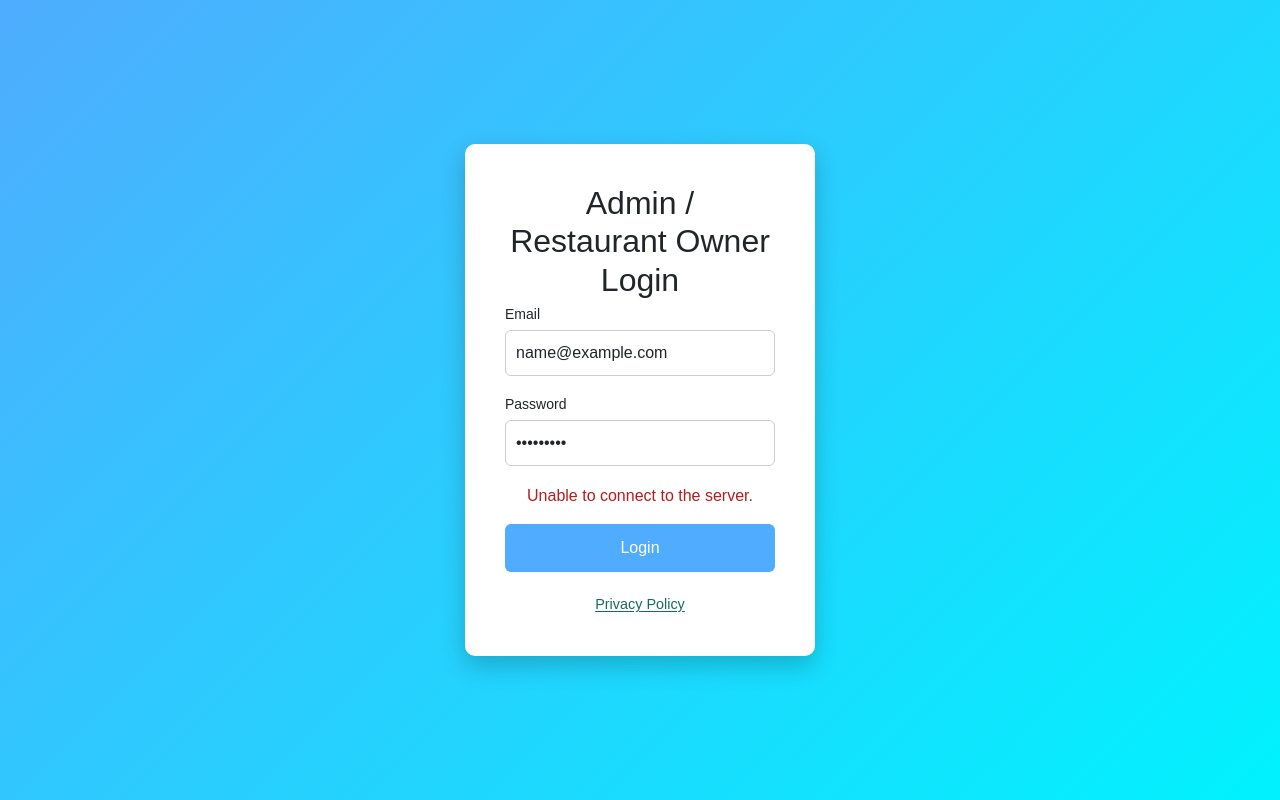
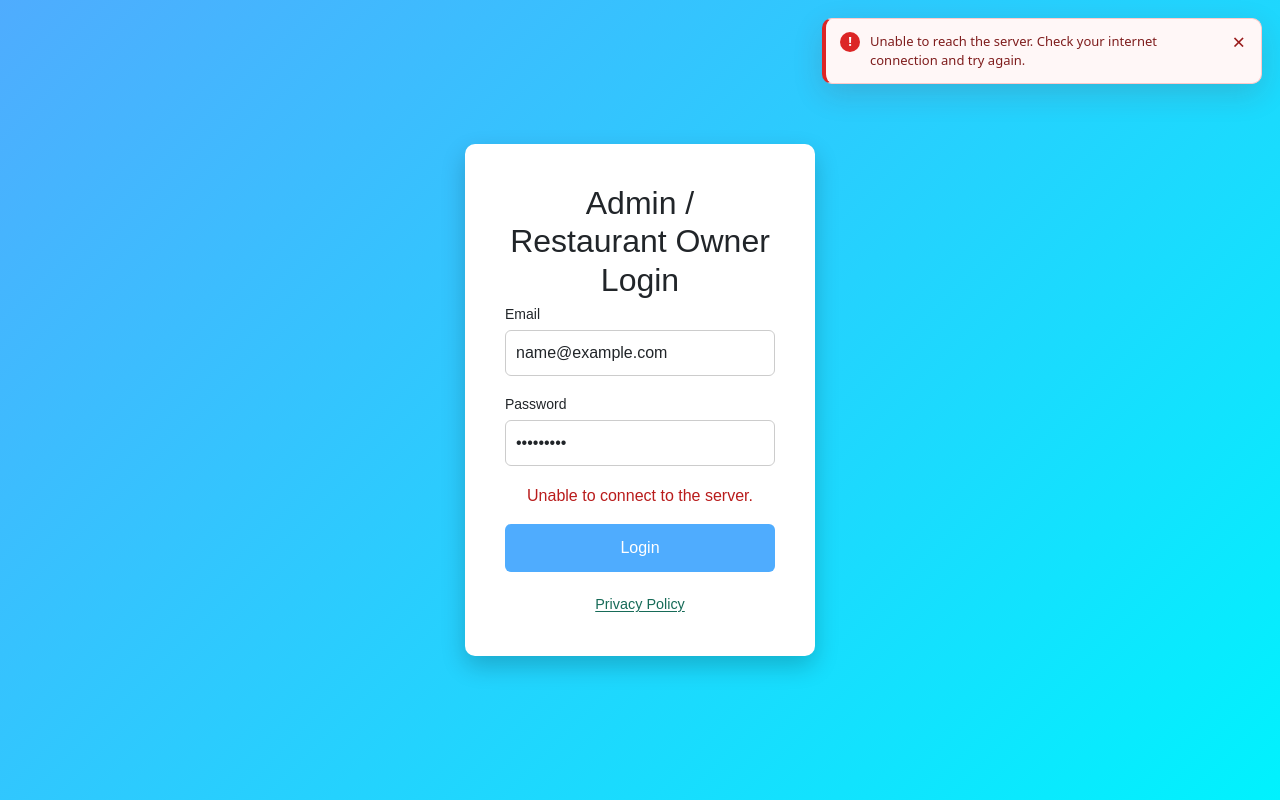
Before and after one commit to GodLRyuk/InstantAdminPannel, an Angular app: page / in a window 1280 px wide. Both pictures are taken after typing "name@example.com", "Sample123" into the empty fields and a click on the button "Login". Built offline with nearby package versions, Linux system fonts and the light colour scheme; no server answers.

Commit message:
Fix: "Added a global API error alert for the entire app."

```diff
--- a/src/app/app.css
+++ b/src/app/app.css
@@ -0,0 +1,46 @@
+.global-api-alert {
+  position: fixed;
+  top: 18px;
+  right: 18px;
+  z-index: 2000;
+  display: flex;
+  align-items: flex-start;
+  gap: 10px;
+  width: min(440px, calc(100vw - 36px));
+  padding: 13px 14px;
+  color: #7f1d1d;
+  background: #fff7f7;
+  border: 1px solid #fecaca;
+  border-left: 4px solid #dc2626;
+  border-radius: 10px;
+  box-shadow: 0 10px 30px rgba(127, 29, 29, .16);
+  font-size: 13px;
+}
+
+.global-api-alert-icon {
+  display: grid;
+  flex: 0 0 auto;
+  place-items: center;
+  width: 20px;
+  height: 20px;
+  color: #fff;
+  background: #dc2626;
+  border-radius: 50%;
+  font-weight: 700;
+}
+
+.global-api-alert-message {
+  flex: 1;
+  line-height: 1.45;
+}
+
+.global-api-alert button {
+  flex: 0 0 auto;
+  padding: 0 2px;
+  color: #991b1b;
+  background: transparent;
+  border: 0;
+  font-size: 22px;
+  line-height: 18px;
+  cursor: pointer;
+}
--- a/src/app/app.html
+++ b/src/app/app.html
@@ -1 +1,9 @@
+@if (apiErrorService.alert(); as alert) {
+  <div class="global-api-alert" role="alert" aria-live="assertive">
+    <span class="global-api-alert-icon" aria-hidden="true">!</span>
+    <span class="global-api-alert-message">{{ alert.message }}</span>
+    <button type="button" aria-label="Dismiss error" (click)="apiErrorService.dismiss()">×</button>
+  </div>
+}
+
 <router-outlet></router-outlet>
--- a/src/app/app.ts
+++ b/src/app/app.ts
@@ -1,4 +1,5 @@
 import { Component, signal } from '@angular/core';
+import { ApiErrorService } from './services/api-error.service';
 
 @Component({
   selector: 'app-root',
@@ -8,4 +9,6 @@ import { Component, signal } from '@angular/core';
 })
 export class App {
   protected readonly title = signal('instant-admin');
+
+  constructor(readonly apiErrorService: ApiErrorService) {}
 }
--- a/src/app/interceptors/auth-interceptor.ts
+++ b/src/app/interceptors/auth-interceptor.ts
@@ -10,6 +10,7 @@ import {
 import { Observable, throwError, BehaviorSubject } from 'rxjs';
 import { catchError, switchMap, filter, take } from 'rxjs/operators';
 import { AuthService } from '../services/auth.service';
+import { ApiErrorService } from '../services/api-error.service';
 
 @Injectable()
 export class AuthInterceptor implements HttpInterceptor {
@@ -17,7 +18,10 @@ export class AuthInterceptor implements HttpInterceptor {
   private isRefreshing = false;
   private refreshTokenSubject = new BehaviorSubject<string | null>(null);
 
-  constructor(private authService: AuthService) { }
+  constructor(
+    private authService: AuthService,
+    private apiErrorService: ApiErrorService
+  ) { }
 
   intercept(req: HttpRequest<any>, next: HttpHandler): Observable<HttpEvent<any>> {
 
@@ -48,9 +52,15 @@ export class AuthInterceptor implements HttpInterceptor {
 
         // ❌ Do NOT refresh for login/refresh APIs
         if (error.status === 401 && !isPublic) {
-          return this.handle401Error(authReq, next);
+          return this.handle401Error(authReq, next).pipe(
+            catchError(refreshError => {
+              this.apiErrorService.show(refreshError);
+              return throwError(() => refreshError);
+            })
+          );
         }
 
+        this.apiErrorService.show(error);
         return throwError(() => error);
       })
     );
--- /dev/null
+++ b/src/app/services/api-error.service.ts
@@ -0,0 +1,94 @@
+import { Injectable, signal } from '@angular/core';
+import { HttpErrorResponse } from '@angular/common/http';
+
+export interface ApiErrorAlert {
+  message: string;
+  id: number;
+}
+
+@Injectable({ providedIn: 'root' })
+export class ApiErrorService {
+  readonly alert = signal<ApiErrorAlert | null>(null);
+  private lastMessage = '';
+  private lastShownAt = 0;
+  private dismissTimer: ReturnType<typeof setTimeout> | null = null;
+
+  show(error: unknown): void {
+    const message = this.getMessage(error);
+    const now = Date.now();
+
+    // Polling endpoints can fail repeatedly. Avoid showing the same alert every few seconds.
+    if (message === this.lastMessage && now - this.lastShownAt < 4000) {
+      return;
+    }
+
+    this.lastMessage = message;
+    this.lastShownAt = now;
+    this.alert.set({ message, id: now });
+
+    if (this.dismissTimer) {
+      clearTimeout(this.dismissTimer);
+    }
+    this.dismissTimer = setTimeout(() => {
+      this.alert.set(null);
+      this.dismissTimer = null;
+    }, 7000);
+  }
+
+  dismiss(): void {
+    this.alert.set(null);
+    if (this.dismissTimer) {
+      clearTimeout(this.dismissTimer);
+      this.dismissTimer = null;
+    }
+  }
+
+  private getMessage(error: unknown): string {
+    if (error instanceof HttpErrorResponse) {
+      const apiMessage = this.readMessage(error.error);
+      if (apiMessage) return apiMessage;
+
+      if (error.status === 0) return 'Unable to reach the server. Check your internet connection and try again.';
+      if (error.status === 401) return 'Your session has expired. Please sign in again.';
+      if (error.status === 403) return 'You do not have permission to perform this action.';
+      if (error.status === 404) return 'The requested resource was not found.';
+      if (error.status === 409) return 'This request conflicts with the current data.';
+      if (error.status === 422) return 'Some submitted values are invalid. Please check the form.';
+      if (error.status >= 500) return 'The server could not complete the request. Please try again later.';
+      return `Request failed${error.status ? ` (${error.status})` : ''}. Please try again.`;
+    }
+
+    return this.readMessage(error) || 'Something went wrong. Please try again.';
+  }
+
+  private readMessage(value: unknown): string | null {
+    if (typeof value === 'string') {
+      const message = value.trim();
+      if (!message || message.startsWith('<!DOCTYPE') || message.startsWith('<html')) return null;
+      return message;
+    }
+
+    if (Array.isArray(value)) {
+      const messages = value.map(item => this.readMessage(item)).filter(Boolean) as string[];
+      return messages.length ? messages.join(' ') : null;
+    }
+
+    if (!value || typeof value !== 'object') return null;
+
+    const data = value as Record<string, unknown>;
+    for (const key of ['detail', 'message', 'error', 'non_field_errors']) {
+      const message = this.readMessage(data[key]);
+      if (message) return message;
+    }
+
+    const fieldMessages = Object.entries(data)
+      .filter(([key]) => !['status', 'code'].includes(key))
+      .map(([key, fieldError]) => {
+        const message = this.readMessage(fieldError);
+        return message ? `${key}: ${message}` : null;
+      })
+      .filter(Boolean) as string[];
+
+    return fieldMessages.length ? fieldMessages.join(' ') : null;
+  }
+}
```
